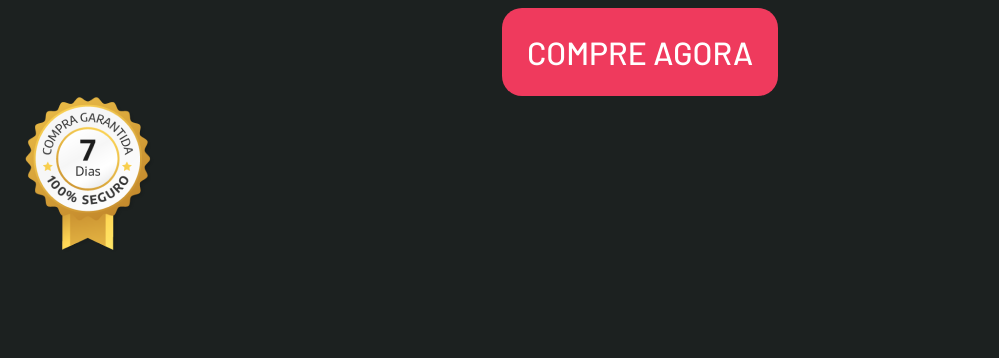
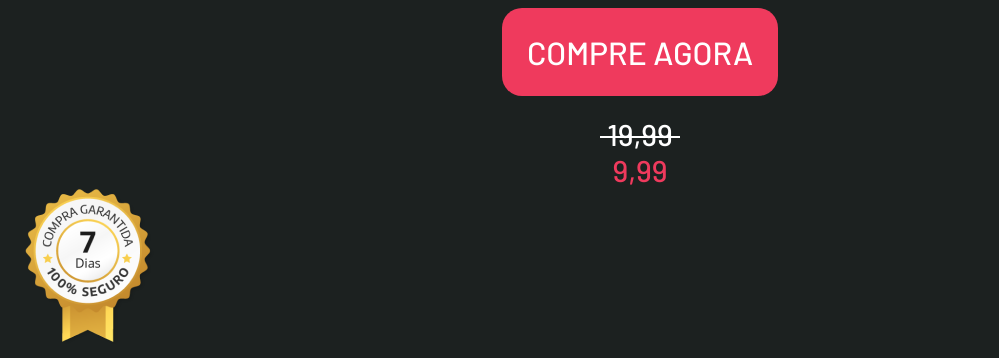
Before and after one commit to JhowBRCG/front-page-sell, a plain HTML site: page index.html in a window 1280 px wide. Shown: the part 841-1199 px from the top of the page, without its empty margins (0-999 px from the left). Before the commit the page ends 1107 px from the top, so only its background shows below. Drawn offline with Linux system fonts and the light colour scheme.

Commit message:
create price component

```diff
--- /dev/null
+++ b/css/components/main-price.css
@@ -0,0 +1,29 @@
+.main-price {
+  text-align: center;
+  margin-top: 20px;
+  font-family: "barlow", sans-serif;
+  font-size: 30px;
+  position: relative;
+  display: flex;
+  flex-direction: column;
+  align-items: center;
+  justify-content: center;
+}
+
+.main-price::before {
+  content: "";
+  position: absolute;
+  display: block;
+  height: 2px;
+  width: 80px;
+  background-color: #ffffff;
+  z-index: 1000;
+  top: 20px;
+}
+.price-one {
+  color: #fff;
+}
+
+.price-two {
+  color: #ef3a5d;
+}
--- a/index.html
+++ b/index.html
@@ -19,6 +19,7 @@
     <link rel="stylesheet" href="css/components/main-title.css" />
     <link rel="stylesheet" href="css/components/definitive-guide.css" />
     <link rel="stylesheet" href="css/components/main-button.css" />
+    <link rel="stylesheet" href="css/components/main-price.css" />
     <link rel="stylesheet" href="css/components/main-warranty.css" />
   </head>
   <body>
@@ -46,6 +47,10 @@
       <button class="main-button">
         <a href="#">COMPRE AGORA</a>
       </button>
+      <div class="main-price">
+        <p class="price-one">19,99</p>
+        <p class="price-two">9,99</p>
+      </div>
 
       <figure class="main-warranty">
         <img src="assets/img/warranty.png" alt="Garantia de 7 dias" />
```
